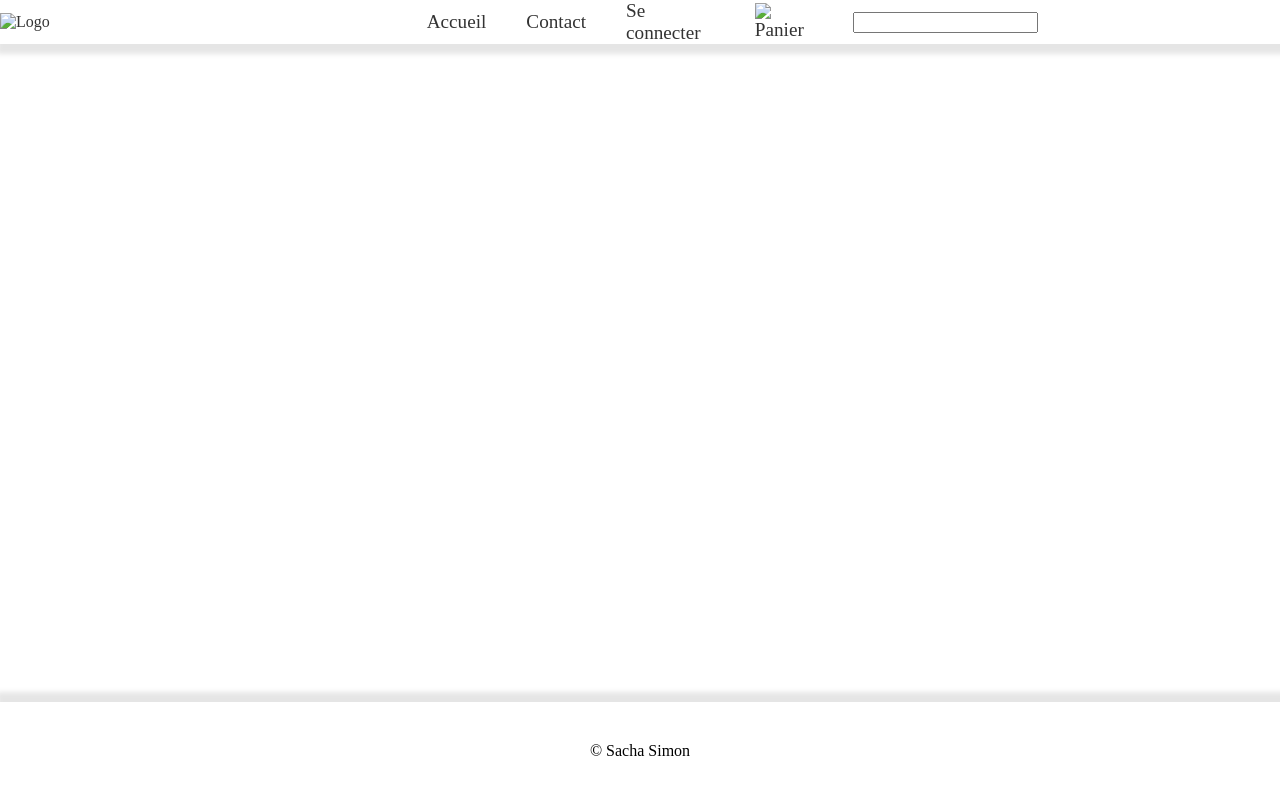
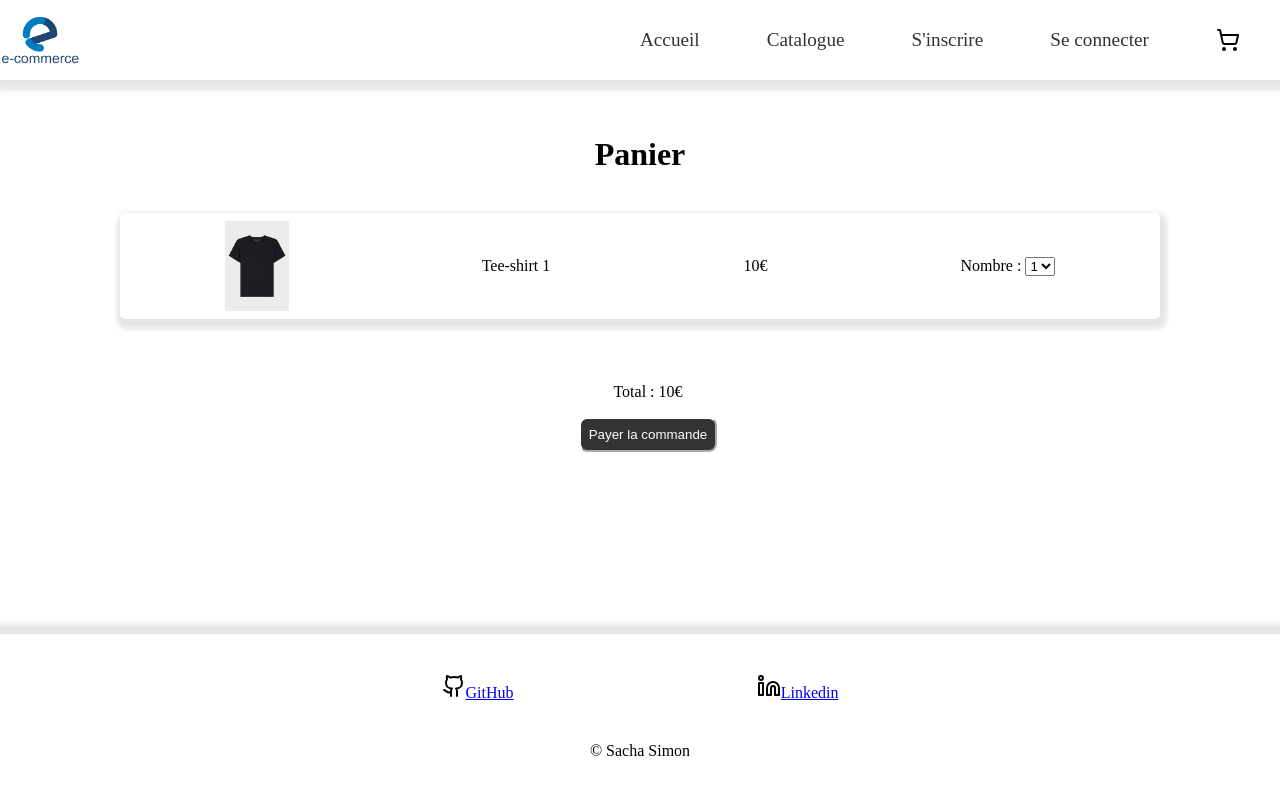
Before and after one commit to MPSBeats/Apache_SiteECommerce, a PHP site: page /panier.html in a window 1280 px wide. Run offline with PHP 8.4, Linux system fonts and the light colour scheme.

Commit message:
Ajout de la page panier

```diff
--- a/css/style.css
+++ b/css/style.css
@@ -154,6 +154,40 @@ main div form button{
     align-self: center;
 }
 
+main #panier img{
+    width:8vh;
+}
+
+main #panier{
+    display: flex;
+    justify-content: space-around;
+    align-items: center;
+    margin: auto;
+    width: 80%;
+    padding:1vh;
+    box-shadow: 2px 5px 5px 5px rgba(0,0,0,0.1);
+    border-radius: 5px;
+}
+
+main #payer{
+    display: flex;
+    flex-direction: column;
+    align-items: center;
+    margin: 5vh auto;
+    width: 100%;
+    padding:1vh;
+}
+
+main #payer button{
+    border-radius: 1vh;
+    padding:1vh;
+    border-color: white;
+    background-color:#333;
+    color: white;
+    cursor: pointer;
+    align-self: center;
+}
+
 footer{
     box-shadow: 2px -5px 5px 5px rgba(0,0,0,0.1);
     margin-top: 2vh;
--- a/detail.html
+++ b/detail.html
@@ -41,7 +41,7 @@
                     maxime, recusandae laborum temporibus saepe omnis, fugiat hic fuga eos vel earum molestias ullam
                     labore ut!</p>
                 <p>
-                    <label for="size">Taille:</label>
+                    <label for="size">Taille :</label>
                     <select id="size" name="size">
                         <option value="small">S</option>
                         <option value="medium">M</option>
--- a/panier.html
+++ b/panier.html
@@ -1,6 +1,7 @@
+<!DOCTYPE html
+    PUBLIC "-//W3C//DTD XHTML 1.0 Transitional//EN" "http://www.w3.org/TR/xhtml1/DTD/xhtml1-transitional.dtd">
+<html xmlns="http://www.w3.org/1999/xhtml">
 
-<!DOCTYPE html PUBLIC "-//W3C//DTD XHTML 1.0 Transitional//EN" "http://www.w3.org/TR/xhtml1/DTD/xhtml1-transitional.dtd">
-<html xmlns="http://www.w3.org/1999/xhtml">
 <head>
     <meta http-equiv="Content-Type" content="text/html; charset=UTF-8" />
     <link rel="stylesheet" href="../css/style.css">
@@ -9,30 +10,59 @@
 
     </style>
 </head>
+
 <body>
     <header>
         <nav>
             <div>
-          <img src="" alt="Logo">
+                <a href="index.html"><img src="img/logo.jpg" alt="Logo" width="80px"></a>
             </div>
             <div>
                 <a href="index.html">Accueil</a>
-          <a href="contact.html">Contact</a>
+                <a href="catalogue.html">Catalogue</a>
+                <a href="register.html">S'inscrire</a>
                 <a href="login.html">Se connecter</a>
-          <a href="panier.html"><img href="" alt="Panier"></a>
-        </div>
-        <div>
-          <input type="search">
+                <a href="panier.html"><img src="img/shopping-cart.svg" alt="Panier"></a>
             </div>
         </nav>
     </header>
 
     <main>
-
+        <h1>Panier</h1>
+        <div id="panier">
+          <img src="img/teeshirt.jpg" alt="produit1">
+          <p>Tee-shirt 1</p>
+          <p>10€</p>
+          <p>
+            <label for="number">Nombre :</label>
+            <select id="number" name="number">
+                <option value="1">1</option>
+                <option value="2">2</option>
+                <option value="3">3</option>
+                <option value="4">4</option>
+                <option value="5">5</option>
+                <option value="6">6</option>
+                <option value="7">7</option>
+                <option value="8">8</option>
+                <option value="9">9</option>
+            </select>
+          </p>
+        </div>
+        <div id="payer">
+          <p>Total : 10€</p>
+          <button type="submit">Payer la commande</button>
+        </div>
     </main>
 
     <footer>
+        <div>
+            <a href="https://github.com/MPSBeats"><img src="img/github.svg" alt="github">GitHub</a>
+            <a href="https://www.linkedin.com/in/sacha-simon-45464825b/"><img src="img/linkedin.svg"
+                    alt="linkedin">Linkedin</a>
+        </div>
+
         <p>&copy; Sacha Simon</p>
     </footer>
 </body>
+
 </html>
```
Lines whose indentation alone changed are shown as unchanged.
